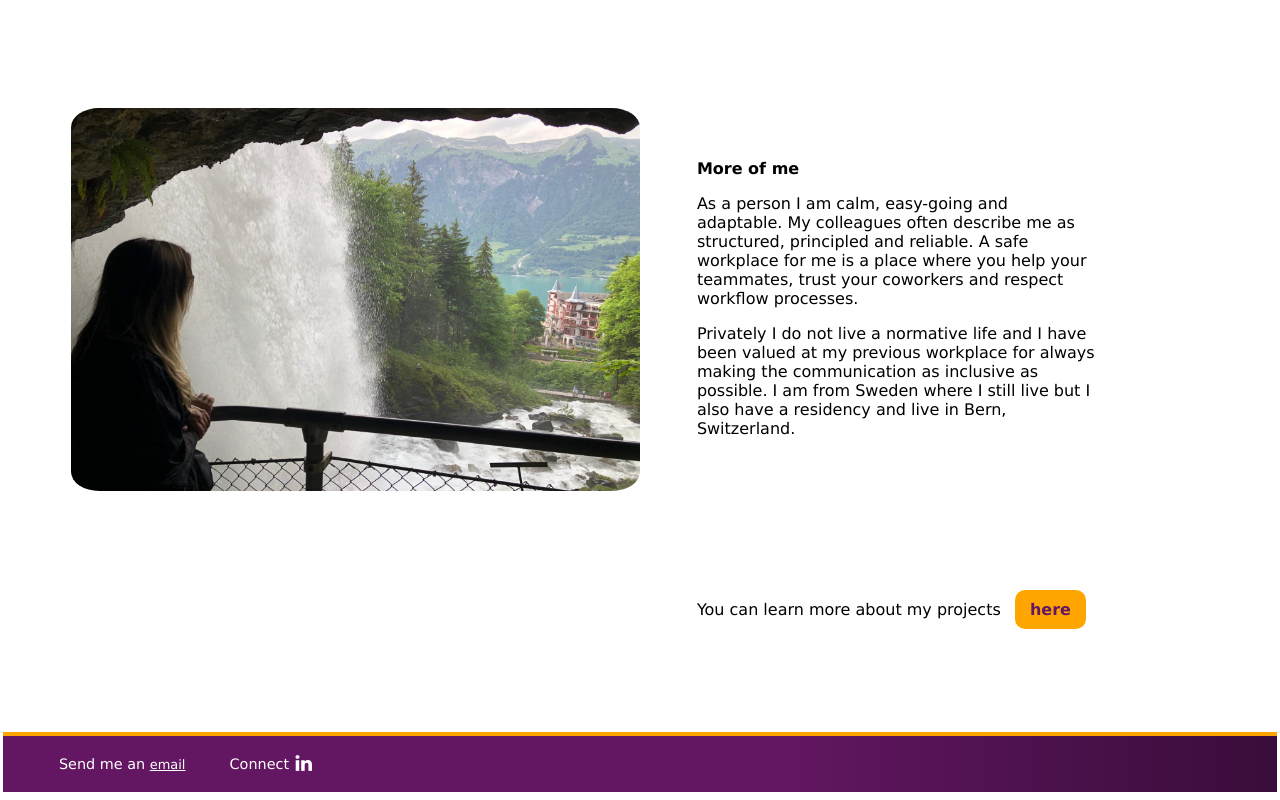
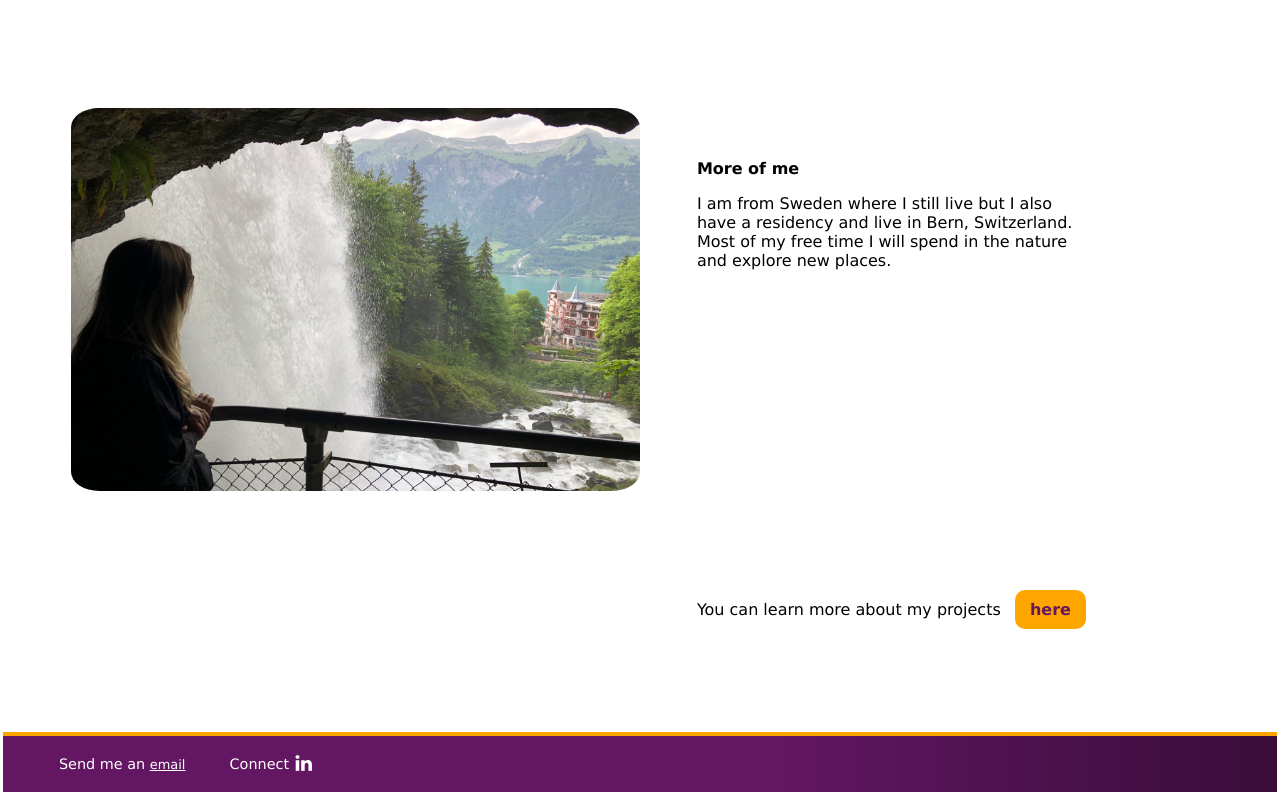
Before and after one commit to frja2400/Moment-5, a plain HTML site: page about.html in a window 1280 px wide. Shown: the part 864-1664 px from the top of the page. Drawn offline with Linux system fonts and the light colour scheme.

Commit message:
Ändrade text under "About me".

```diff
--- a/about.html
+++ b/about.html
@@ -68,14 +68,9 @@
         <section class="moreInformation">
             <p class="headerAbout">More of me</p>
             <p>
-                As a person I am calm, easy-going and adaptable. My colleagues often describe
-                me as structured, principled and reliable. A safe workplace for me is a place
-                where you help your teammates, trust your coworkers and respect workflow
-                processes.</p>
-            <p>Privately I do not live a normative life and I have been valued at my
-                previous workplace for always making the communication as inclusive as possible.
                 I am from Sweden where I still live but I also have a residency and live
-                in Bern, Switzerland.</p>
+                in Bern, Switzerland. Most of my free time I will spend in the nature and
+                explore new places.</p>
         </section>
 
         <section class="meWithProduct">
```
